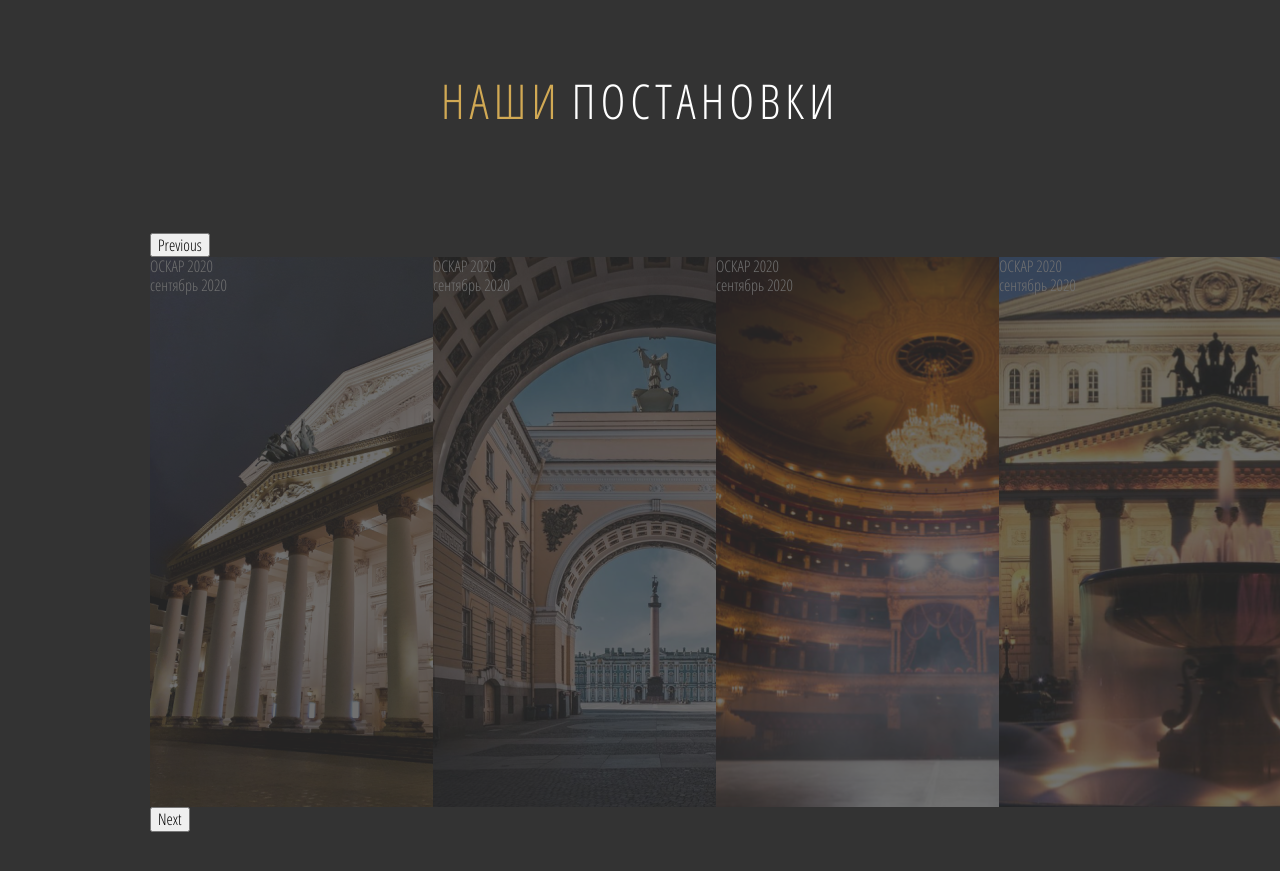
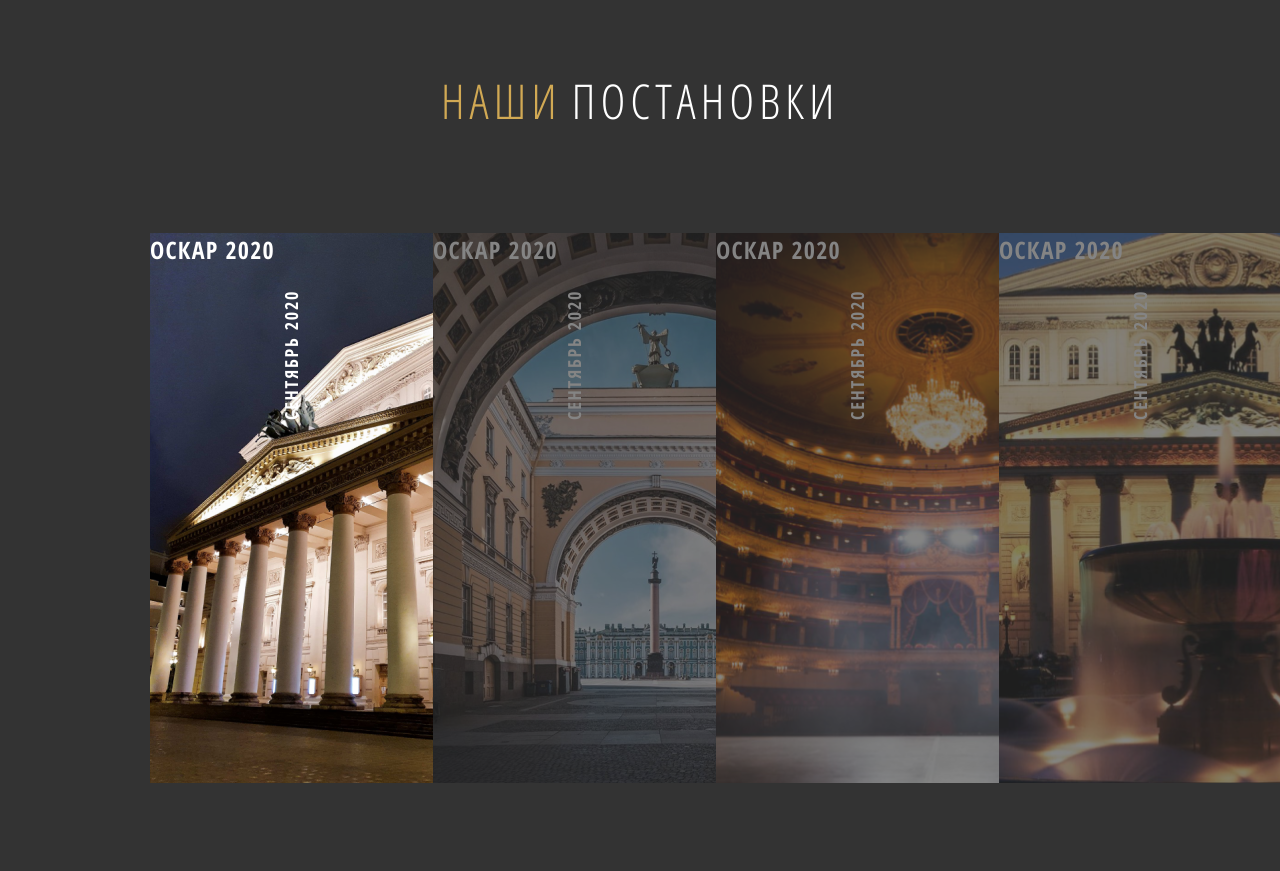
Before and after one commit to barbossa1991/theater-project, a website: page app/index.html in a window 1280 px wide. Shown: the part 1520-2391 px from the top of the page. Drawn offline with nearby package versions, Linux system fonts and the light colour scheme.

```diff
--- a/app/index.html
+++ b/app/index.html
@@ -120,21 +120,21 @@
                     <img src="img/search.png" alt="">
                 </div>
             </div>
-            <div class="productions__slider-item" style="background-image: url(img/productions-slider-2.png);">
+            <div class="productions__slider-item" style="background-image: url(img/production-slider-2.png);">
                 <div class="productions__slider-title">ОСКАР 2020</div>
                 <div class="productions__slider-date">сентябрь 2020</div>
                 <div class="productions__slider-search">
                     <img src="img/search.png" alt="">
                 </div>
             </div>
-            <div class="productions__slider-item" style="background-image: url(img/productions-slider-3.png);">
+            <div class="productions__slider-item" style="background-image: url(img/production-slider-3.png);">
                 <div class="productions__slider-title">ОСКАР 2020</div>
                 <div class="productions__slider-date">сентябрь 2020</div>
                 <div class="productions__slider-search">
                     <img src="img/search.png" alt="">
                 </div>
             </div>
-            <div class="productions__slider-item" style="background-image: url(img/productions-slider-4.png);">
+            <div class="productions__slider-item" style="background-image: url(img/production-slider-4.png);">
                 <div class="productions__slider-title">ОСКАР 2020</div>
                 <div class="productions__slider-date">сентябрь 2020</div>
                 <div class="productions__slider-search">
--- a/app/js/main.js
+++ b/app/js/main.js
@@ -7,6 +7,7 @@
 
     $('.productions__slider').slick({
         slidesToShow: 4,
+        arrows: false
     });
 
 });
--- a/app/scss/style.scss
+++ b/app/scss/style.scss
@@ -220,16 +220,37 @@
     max-width: 442px;
     min-height: 550px;
     width: 100%;
-    opacity: 0.3;
+    opacity: 0.4;
+    &:hover {
+        opacity: 1;
+        cursor: pointer;
+    }
 }
-.productions__slider .slick-current {
-    opacity: none;
+.productions__slider .slick-current .productions__slider-item {
+    opacity: 1;
 }
 .productions__slider {
     margin-left: 150px;
 }
 .productions__slider-search {
     display: none;
+}
+.productions__slider-title {
+    font-weight: 700;
+    font-size: 24px;
+    line-height: 33px;
+    letter-spacing: 0.05em;
+    text-transform: uppercase;
+    opacity: 1;
+}
+.productions__slider-date {
+    font-weight: 700;
+    font-size: 18px;
+    line-height: 25px;
+    letter-spacing: 0.1em;
+    text-transform: uppercase;
+    transform: rotate(-90deg);
+    opacity: 1;
 }
 
 
```
Also changed, not shown: app/css/style.min.css.
